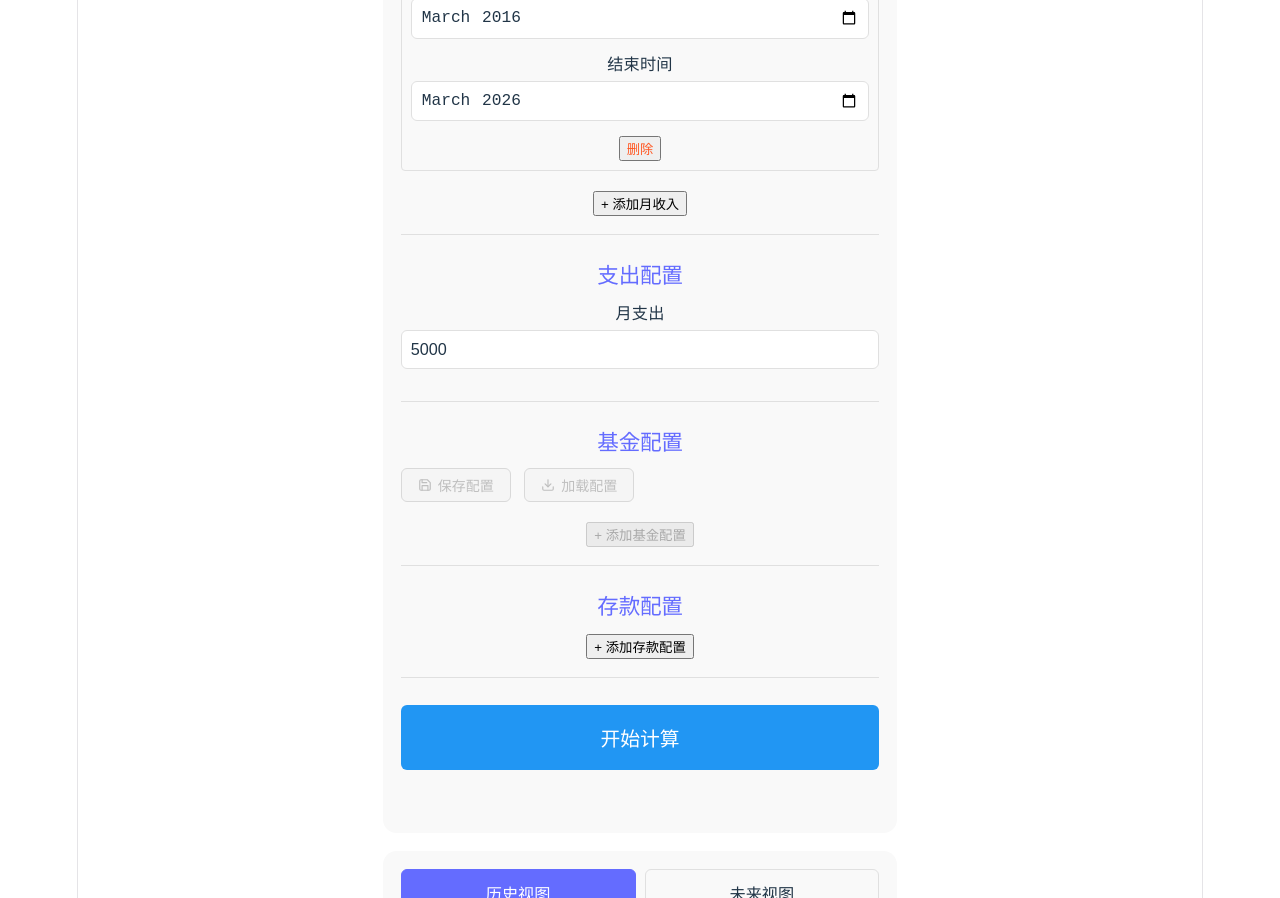
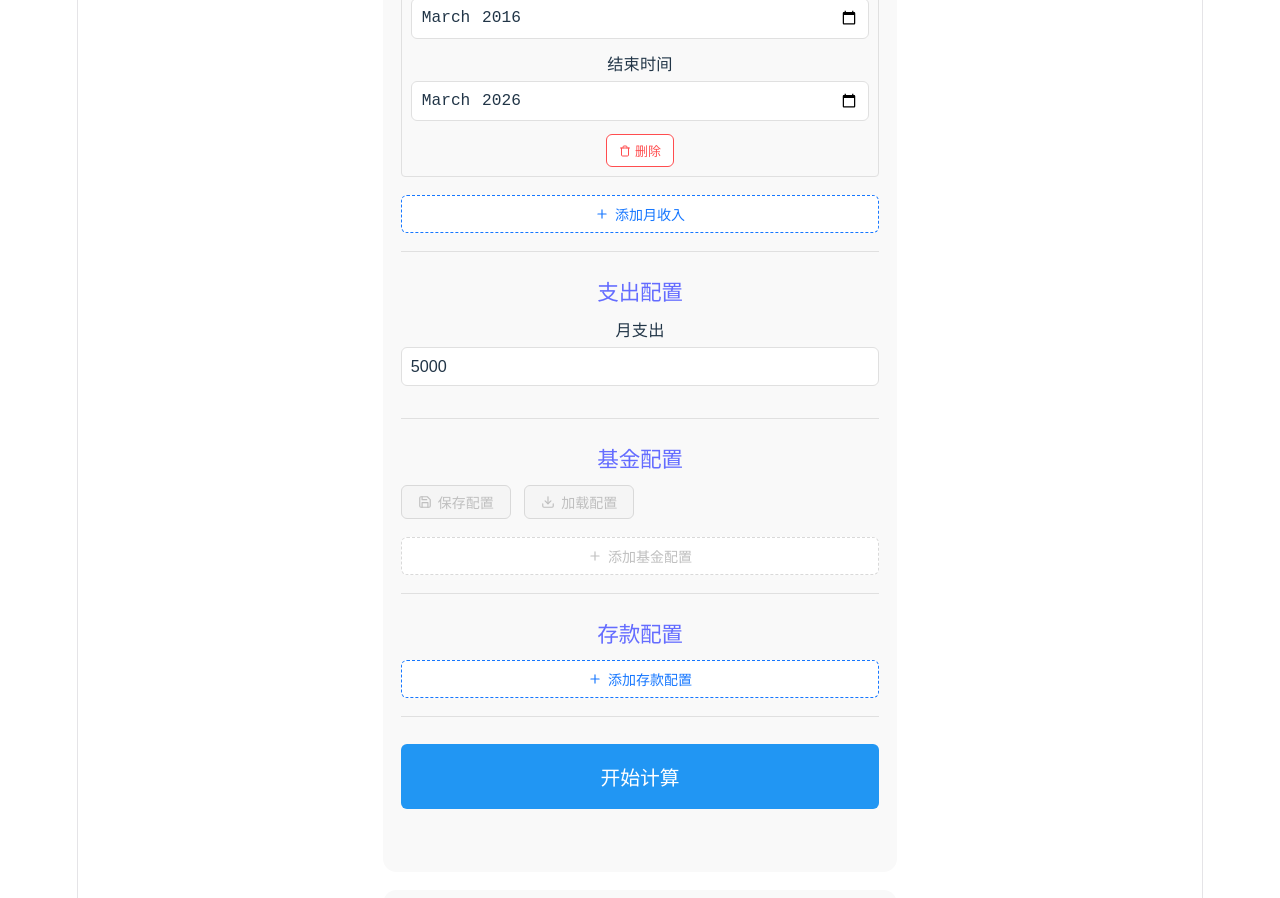
Before and after one commit to qijian-deep/smart-financial-steward, a React (Vite) app: page / in a window 1280 px wide. Shown: the part 680-1578 px from the top of the page. Built offline with nearby package versions, Linux system fonts and the light colour scheme.

Commit message:
style(InputSection): 改进按钮样式和交互效果
为删除、添加月收入、添加基金配置和添加存款配置按钮添加更丰富的样式和悬停效果
使用SVG图标增强视觉表现，并确保一致的交互体验

```diff
--- a/src/components/InputSection.tsx
+++ b/src/components/InputSection.tsx
@@ -308,10 +308,76 @@ export function InputSection({
                 onChange={(e) => updateMonthlyIncome(index, 'endDate', e.target.value)}
               />
             </div>
-            <button onClick={() => removeMonthlyIncome(index)} style={{ color: '#ff5722' }}>删除</button>
+            <button
+              onClick={() => removeMonthlyIncome(index)}
+              style={{
+                display: 'inline-flex',
+                alignItems: 'center',
+                gap: '4px',
+                padding: '6px 12px',
+                fontSize: '13px',
+                color: '#ff4d4f',
+                background: '#fff',
+                border: '1px solid #ff4d4f',
+                borderRadius: '6px',
+                cursor: 'pointer',
+                transition: 'all 0.2s ease'
+              }}
+              onMouseEnter={(e) => {
+                e.currentTarget.style.background = '#ff4d4f'
+                e.currentTarget.style.color = '#fff'
+                e.currentTarget.style.boxShadow = '0 2px 4px rgba(255, 77, 79, 0.3)'
+              }}
+              onMouseLeave={(e) => {
+                e.currentTarget.style.background = '#fff'
+                e.currentTarget.style.color = '#ff4d4f'
+                e.currentTarget.style.boxShadow = 'none'
+              }}
+            >
+              <svg width="12" height="12" viewBox="0 0 24 24" fill="none" stroke="currentColor" strokeWidth="2" strokeLinecap="round" strokeLinejoin="round">
+                <polyline points="3 6 5 6 21 6"/>
+                <path d="M19 6v14a2 2 0 0 1-2 2H7a2 2 0 0 1-2-2V6m3 0V4a2 2 0 0 1 2-2h4a2 2 0 0 1 2 2v2"/>
+              </svg>
+              删除
+            </button>
           </div>
         ))}
-        <button onClick={addMonthlyIncome}>+ 添加月收入</button>
+        <button
+          onClick={addMonthlyIncome}
+          style={{
+            display: 'inline-flex',
+            alignItems: 'center',
+            gap: '6px',
+            padding: '8px 16px',
+            fontSize: '14px',
+            color: '#1677ff',
+            background: '#fff',
+            border: '1px dashed #1677ff',
+            borderRadius: '6px',
+            cursor: 'pointer',
+            transition: 'all 0.2s ease',
+            width: '100%',
+            justifyContent: 'center'
+          }}
+          onMouseEnter={(e) => {
+            e.currentTarget.style.background = '#1677ff'
+            e.currentTarget.style.color = '#fff'
+            e.currentTarget.style.borderStyle = 'solid'
+            e.currentTarget.style.boxShadow = '0 2px 4px rgba(22, 119, 255, 0.3)'
+          }}
+          onMouseLeave={(e) => {
+            e.currentTarget.style.background = '#fff'
+            e.currentTarget.style.color = '#1677ff'
+            e.currentTarget.style.borderStyle = 'dashed'
+            e.currentTarget.style.boxShadow = 'none'
+          }}
+        >
+          <svg width="14" height="14" viewBox="0 0 24 24" fill="none" stroke="currentColor" strokeWidth="2" strokeLinecap="round" strokeLinejoin="round">
+            <line x1="12" y1="5" x2="12" y2="19"/>
+            <line x1="5" y1="12" x2="19" y2="12"/>
+          </svg>
+          添加月收入
+        </button>
       </div>
 
       {/* 支出配置 */}
@@ -548,24 +614,33 @@ export function InputSection({
                     <button
                       onClick={() => deleteSavedConfig(config.name)}
                       style={{
+                        display: 'inline-flex',
+                        alignItems: 'center',
+                        gap: '3px',
                         color: '#ff4d4f',
-                        fontSize: '12px',
-                        padding: '2px 8px',
+                        fontSize: '11px',
+                        padding: '3px 8px',
                         background: '#fff',
                         border: '1px solid #ff4d4f',
                         borderRadius: '4px',
                         cursor: 'pointer',
-                        transition: 'all 0.2s'
+                        transition: 'all 0.2s ease'
                       }}
                       onMouseEnter={(e) => {
                         e.currentTarget.style.background = '#ff4d4f'
                         e.currentTarget.style.color = '#fff'
+                        e.currentTarget.style.boxShadow = '0 1px 3px rgba(255, 77, 79, 0.3)'
                       }}
                       onMouseLeave={(e) => {
                         e.currentTarget.style.background = '#fff'
                         e.currentTarget.style.color = '#ff4d4f'
+                        e.currentTarget.style.boxShadow = 'none'
                       }}
                     >
+                      <svg width="10" height="10" viewBox="0 0 24 24" fill="none" stroke="currentColor" strokeWidth="2" strokeLinecap="round" strokeLinejoin="round">
+                        <polyline points="3 6 5 6 21 6"/>
+                        <path d="M19 6v14a2 2 0 0 1-2 2H7a2 2 0 0 1-2-2V6m3 0V4a2 2 0 0 1 2-2h4a2 2 0 0 1 2 2v2"/>
+                      </svg>
                       删除
                     </button>
                   </div>
@@ -614,11 +689,80 @@ export function InputSection({
                 onChange={(e) => updateFundConfig(index, 'endDate', e.target.value)}
               />
             </div>
-            <button onClick={() => removeFundConfig(index)} style={{ color: '#ff5722' }}>删除</button>
+            <button
+              onClick={() => removeFundConfig(index)}
+              style={{
+                display: 'inline-flex',
+                alignItems: 'center',
+                gap: '4px',
+                padding: '6px 12px',
+                fontSize: '13px',
+                color: '#ff4d4f',
+                background: '#fff',
+                border: '1px solid #ff4d4f',
+                borderRadius: '6px',
+                cursor: 'pointer',
+                transition: 'all 0.2s ease'
+              }}
+              onMouseEnter={(e) => {
+                e.currentTarget.style.background = '#ff4d4f'
+                e.currentTarget.style.color = '#fff'
+                e.currentTarget.style.boxShadow = '0 2px 4px rgba(255, 77, 79, 0.3)'
+              }}
+              onMouseLeave={(e) => {
+                e.currentTarget.style.background = '#fff'
+                e.currentTarget.style.color = '#ff4d4f'
+                e.currentTarget.style.boxShadow = 'none'
+              }}
+            >
+              <svg width="12" height="12" viewBox="0 0 24 24" fill="none" stroke="currentColor" strokeWidth="2" strokeLinecap="round" strokeLinejoin="round">
+                <polyline points="3 6 5 6 21 6"/>
+                <path d="M19 6v14a2 2 0 0 1-2 2H7a2 2 0 0 1-2-2V6m3 0V4a2 2 0 0 1 2-2h4a2 2 0 0 1 2 2v2"/>
+              </svg>
+              删除
+            </button>
           </div>
         ))}
-        <button onClick={addFundConfig} disabled={availableFunds.length === 0}>
-          + 添加基金配置
+        <button
+          onClick={addFundConfig}
+          disabled={availableFunds.length === 0}
+          style={{
+            display: 'inline-flex',
+            alignItems: 'center',
+            gap: '6px',
+            padding: '8px 16px',
+            fontSize: '14px',
+            color: availableFunds.length === 0 ? '#bfbfbf' : '#1677ff',
+            background: '#fff',
+            border: `1px dashed ${availableFunds.length === 0 ? '#d9d9d9' : '#1677ff'}`,
+            borderRadius: '6px',
+            cursor: availableFunds.length === 0 ? 'not-allowed' : 'pointer',
+            transition: 'all 0.2s ease',
+            width: '100%',
+            justifyContent: 'center'
+          }}
+          onMouseEnter={(e) => {
+            if (availableFunds.length > 0) {
+              e.currentTarget.style.background = '#1677ff'
+              e.currentTarget.style.color = '#fff'
+              e.currentTarget.style.borderStyle = 'solid'
+              e.currentTarget.style.boxShadow = '0 2px 4px rgba(22, 119, 255, 0.3)'
+            }
+          }}
+          onMouseLeave={(e) => {
+            if (availableFunds.length > 0) {
+              e.currentTarget.style.background = '#fff'
+              e.currentTarget.style.color = '#1677ff'
+              e.currentTarget.style.borderStyle = 'dashed'
+              e.currentTarget.style.boxShadow = 'none'
+            }
+          }}
+        >
+          <svg width="14" height="14" viewBox="0 0 24 24" fill="none" stroke="currentColor" strokeWidth="2" strokeLinecap="round" strokeLinejoin="round">
+            <line x1="12" y1="5" x2="12" y2="19"/>
+            <line x1="5" y1="12" x2="19" y2="12"/>
+          </svg>
+          添加基金配置
         </button>
       </div>
 
@@ -663,10 +807,76 @@ export function InputSection({
                 onChange={(e) => updateDepositAllocation(index, 'endDate', e.target.value)}
               />
             </div>
-            <button onClick={() => removeDepositAllocation(index)} style={{ color: '#ff5722' }}>删除</button>
+            <button
+              onClick={() => removeDepositAllocation(index)}
+              style={{
+                display: 'inline-flex',
+                alignItems: 'center',
+                gap: '4px',
+                padding: '6px 12px',
+                fontSize: '13px',
+                color: '#ff4d4f',
+                background: '#fff',
+                border: '1px solid #ff4d4f',
+                borderRadius: '6px',
+                cursor: 'pointer',
+                transition: 'all 0.2s ease'
+              }}
+              onMouseEnter={(e) => {
+                e.currentTarget.style.background = '#ff4d4f'
+                e.currentTarget.style.color = '#fff'
+                e.currentTarget.style.boxShadow = '0 2px 4px rgba(255, 77, 79, 0.3)'
+              }}
+              onMouseLeave={(e) => {
+                e.currentTarget.style.background = '#fff'
+                e.currentTarget.style.color = '#ff4d4f'
+                e.currentTarget.style.boxShadow = 'none'
+              }}
+            >
+              <svg width="12" height="12" viewBox="0 0 24 24" fill="none" stroke="currentColor" strokeWidth="2" strokeLinecap="round" strokeLinejoin="round">
+                <polyline points="3 6 5 6 21 6"/>
+                <path d="M19 6v14a2 2 0 0 1-2 2H7a2 2 0 0 1-2-2V6m3 0V4a2 2 0 0 1 2-2h4a2 2 0 0 1 2 2v2"/>
+              </svg>
+              删除
+            </button>
           </div>
         ))}
-        <button onClick={addDepositAllocation}>+ 添加存款配置</button>
+        <button
+          onClick={addDepositAllocation}
+          style={{
+            display: 'inline-flex',
+            alignItems: 'center',
+            gap: '6px',
+            padding: '8px 16px',
+            fontSize: '14px',
+            color: '#1677ff',
+            background: '#fff',
+            border: '1px dashed #1677ff',
+            borderRadius: '6px',
+            cursor: 'pointer',
+            transition: 'all 0.2s ease',
+            width: '100%',
+            justifyContent: 'center'
+          }}
+          onMouseEnter={(e) => {
+            e.currentTarget.style.background = '#1677ff'
+            e.currentTarget.style.color = '#fff'
+            e.currentTarget.style.borderStyle = 'solid'
+            e.currentTarget.style.boxShadow = '0 2px 4px rgba(22, 119, 255, 0.3)'
+          }}
+          onMouseLeave={(e) => {
+            e.currentTarget.style.background = '#fff'
+            e.currentTarget.style.color = '#1677ff'
+            e.currentTarget.style.borderStyle = 'dashed'
+            e.currentTarget.style.boxShadow = 'none'
+          }}
+        >
+          <svg width="14" height="14" viewBox="0 0 24 24" fill="none" stroke="currentColor" strokeWidth="2" strokeLinecap="round" strokeLinejoin="round">
+            <line x1="12" y1="5" x2="12" y2="19"/>
+            <line x1="5" y1="12" x2="19" y2="12"/>
+          </svg>
+          添加存款配置
+        </button>
       </div>
 
       {/* 计算按钮 */}
```
